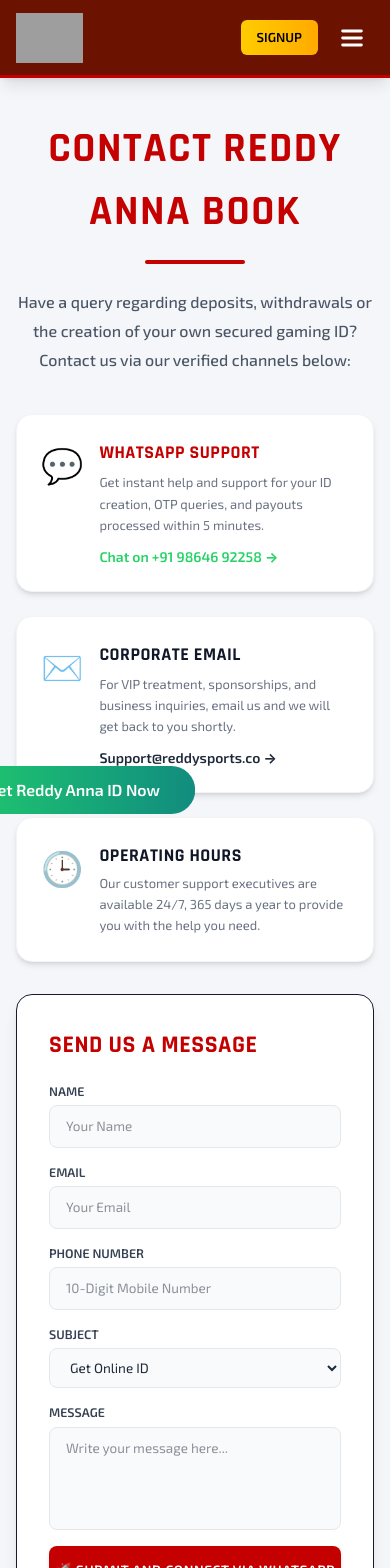
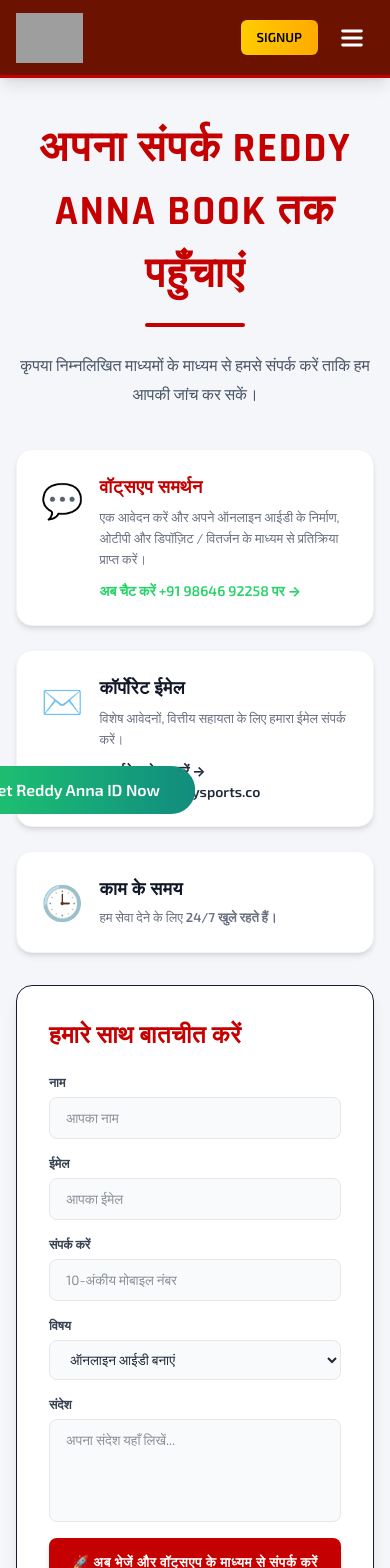
Before and after one commit to siyaguptaa78-code/reddy2, a Next.js app: page /contact-us in a window 390 px wide. Shown: the top 1568 px of the page. Built offline with nearby package versions, Linux system fonts and the light colour scheme; grey boxes are pictures that could not be loaded.

Commit message:
Update contact us page with Hindi content while maintaining design and responsive layouts

```diff
--- a/app/contact-us/page.tsx
+++ b/app/contact-us/page.tsx
@@ -9,7 +9,7 @@
   const [name, setName] = useState("");
   const [email, setEmail] = useState("");
   const [phone, setPhone] = useState("");
-  const [subject, setSubject] = useState("Get Online ID");
+  const [subject, setSubject] = useState("ऑनलाइन आईडी बनाएं");
   const [message, setMessage] = useState("");
   const [error, setError] = useState("");
   const [success, setSuccess] = useState(false);
@@ -19,22 +19,22 @@
     setError("");
 
     if (!name || name.trim() === "") {
-      setError("Please enter your Name.");
+      setError("कृपया अपना नाम दर्ज करें।");
       return;
     }
 
     if (!email || email.trim() === "") {
-      setError("Please enter your Email Address.");
+      setError("कृपया अपना ईमेल पता दर्ज करें।");
       return;
     }
 
     if (!phone || phone.trim() === "") {
-      setError("Please enter your Phone Number.");
+      setError("कृपया अपना फोन नंबर दर्ज करें।");
       return;
     }
 
     if (!message || message.trim() === "") {
-      setError("Please write your message.");
+      setError("कृपया अपना संदेश लिखें।");
       return;
     }
 
@@ -42,7 +42,7 @@
 
     setTimeout(() => {
       const waMsg = encodeURIComponent(
-        `Hello Reddy Anna Book Contact support,\nName: ${name}\nEmail: ${email}\nPhone: ${phone}\nSubject: ${subject}\nMessage: ${message}`
+        `नमस्ते Reddy Anna Book समर्थन,\nनाम: ${name}\nईमेल: ${email}\nफोन: ${phone}\nविषय: ${subject}\nसंदेश: ${message}`
       );
       window.open(`https://wa.me/916026703858?text=${waMsg}`, "_blank");
       setSuccess(false);
@@ -62,11 +62,11 @@
         {/* Header */}
         <section className="px-4 max-w-[900px] w-full mx-auto text-center flex flex-col gap-4">
           <h1 className="text-[#c40000] font-rajdhani font-black text-[42px] md:text-[32px] tracking-[1.5px] uppercase">
-            Contact Reddy Anna Book
+            अपना संपर्क Reddy Anna Book तक पहुँचाएं
           </h1>
           <div className="w-[100px] h-[4px] bg-[#c40000] mx-auto rounded" />
           <p className="text-gray-600 text-[16px] leading-[1.8] mt-2 font-medium">
-            Have a query regarding deposits, withdrawals or the creation of your own secured gaming ID? Contact us via our verified channels below:
+            कृपया निम्नलिखित माध्यमों के माध्यम से हमसे संपर्क करें ताकि हम आपकी जांच कर सकें।
           </p>
         </section>
 
@@ -82,10 +82,10 @@
                 <span className="text-[34px]">💬</span>
                 <div className="flex flex-col gap-1.5">
                   <h3 className="font-rajdhani font-bold text-[18px] text-[#c40000] uppercase tracking-[0.5px]">
-                    WhatsApp Support
+                    वॉट्सएप समर्थन
                   </h3>
                   <p className="text-gray-500 text-[13px] leading-relaxed">
-                    Get instant help and support for your ID creation, OTP queries, and payouts processed within 5 minutes.
+                    एक आवेदन करें और अपने ऑनलाइन आईडी के निर्माण, ओटीपी और डिपॉज़िट / वितर्जन के माध्यम से प्रतिक्रिया प्राप्त करें।
                   </p>
                   <a
                     href="https://wa.me/916026703858?text=Hello%20Reddy%20Anna,%20I%20want%20to%20get%20started."
@@ -93,7 +93,7 @@
                     rel="noopener noreferrer"
                     className="text-[#25D366] font-bold text-[14px] hover:underline mt-1"
                   >
-                    Chat on +91 98646 92258 &rarr;
+                    अब चैट करें +91 98646 92258 पर &rarr;
                   </a>
                 </div>
               </div>
@@ -103,16 +103,16 @@
                 <span className="text-[34px]">✉️</span>
                 <div className="flex flex-col gap-1.5">
                   <h3 className="font-rajdhani font-bold text-[18px] text-gray-900 uppercase tracking-[0.5px]">
-                    Corporate Email
+                    कॉर्पोरेट ईमेल
                   </h3>
                   <p className="text-gray-500 text-[13px] leading-relaxed">
-                    For VIP treatment, sponsorships, and business inquiries, email us and we will get back to you shortly.
+                    विशेष आवेदनों, वित्तीय सहायता के लिए हमारा ईमेल संपर्क करें।
                   </p>
                   <a
                     href="mailto:Support@reddysports.co"
                     className="text-gray-800 font-bold text-[14px] hover:underline mt-1"
                   >
-                    Support@reddysports.co &rarr;
+                    एक ईमेल पोस्ट करें → Support@reddysports.co
                   </a>
                 </div>
               </div>
@@ -122,10 +122,10 @@
                 <span className="text-[34px]">🕒</span>
                 <div className="flex flex-col gap-1">
                   <h3 className="font-rajdhani font-bold text-[18px] text-gray-900 uppercase tracking-[0.5px]">
-                    Operating Hours
+                    काम के समय
                   </h3>
                   <p className="text-gray-500 text-[13px] leading-relaxed">
-                    Our customer support executives are available 24/7, 365 days a year to provide you with the help you need.
+                    हम सेवा देने के लिए <b>24/7 खुले रहते हैं।</b>
                   </p>
                 </div>
               </div>
@@ -135,18 +135,18 @@
             {/* Premium Interactive Contact Form (Right Column) */}
             <div className="lg:col-span-7 bg-white p-8 md:p-6 rounded-2xl shadow-lg border border-gray-150 flex flex-col gap-5 w-full">
               <h2 className="text-[#c40000] font-rajdhani font-bold text-[24px] uppercase tracking-[0.5px]">
-                Send Us A Message
+                हमारे साथ बातचीत करें
               </h2>
 
               <form onSubmit={handleSubmit} className="flex flex-col gap-4">
 
                 <div className="grid grid-cols-1 sm:grid-cols-2 gap-4">
                   <div className="flex flex-col gap-1">
-                    <label htmlFor="name" className="text-gray-700 text-[12.5px] font-bold uppercase">Name</label>
+                    <label htmlFor="name" className="text-gray-700 text-[12.5px] font-bold uppercase">नाम</label>
                     <input
                       id="name"
                       type="text"
-                      placeholder="Your Name"
+                      placeholder="आपका नाम"
                       value={name}
                       onChange={(e) => setName(e.target.value)}
                       className="bg-gray-50 border border-gray-200 focus:border-[#c40000] focus:bg-white rounded-lg py-2.5 px-4 text-gray-800 text-[13.5px] outline-none transition-all"
@@ -154,11 +154,11 @@
                     />
                   </div>
                   <div className="flex flex-col gap-1">
-                    <label htmlFor="email" className="text-gray-700 text-[12.5px] font-bold uppercase">Email</label>
+                    <label htmlFor="email" className="text-gray-700 text-[12.5px] font-bold uppercase">ईमेल</label>
                     <input
                       id="email"
                       type="email"
-                      placeholder="Your Email"
+                      placeholder="आपका ईमेल"
                       value={email}
                       onChange={(e) => setEmail(e.target.value)}
                       className="bg-gray-50 border border-gray-200 focus:border-[#c40000] focus:bg-white rounded-lg py-2.5 px-4 text-gray-800 text-[13.5px] outline-none transition-all"
@@ -169,11 +169,11 @@
 
                 <div className="grid grid-cols-1 sm:grid-cols-2 gap-4">
                   <div className="flex flex-col gap-1">
-                    <label htmlFor="phone" className="text-gray-700 text-[12.5px] font-bold uppercase">Phone Number</label>
+                    <label htmlFor="phone" className="text-gray-700 text-[12.5px] font-bold uppercase">संपर्क करें</label>
                     <input
                       id="phone"
                       type="tel"
-                      placeholder="10-Digit Mobile Number"
+                      placeholder="10-अंकीय मोबाइल नंबर"
                       value={phone}
                       onChange={(e) => setPhone(e.target.value)}
                       className="bg-gray-50 border border-gray-200 focus:border-[#c40000] focus:bg-white rounded-lg py-2.5 px-4 text-gray-800 text-[13.5px] outline-none transition-all"
@@ -181,28 +181,28 @@
                     />
                   </div>
                   <div className="flex flex-col gap-1">
-                    <label htmlFor="subject" className="text-gray-700 text-[12.5px] font-bold uppercase">Subject</label>
+                    <label htmlFor="subject" className="text-gray-700 text-[12.5px] font-bold uppercase">विषय</label>
                     <select
                       id="subject"
                       value={subject}
                       onChange={(e) => setSubject(e.target.value)}
                       className="bg-gray-50 border border-gray-200 focus:border-[#c40000] focus:bg-white rounded-lg py-2.5 px-4 text-gray-800 text-[13.5px] outline-none transition-all cursor-pointer"
                     >
-                      <option value="Get Online ID">Get Online ID</option>
-                      <option value="Deposit Issue">Deposit Issue</option>
-                      <option value="Withdrawal Issue">Withdrawal Issue</option>
-                      <option value="VIP Club Inquiry">VIP Club Inquiry</option>
-                      <option value="Technical Support">Technical Support</option>
+                      <option value="ऑनलाइन आईडी बनाएं">ऑनलाइन आईडी बनाएं</option>
+                      <option value="डिपॉज़िट की समस्या है">डिपॉज़िट की समस्या है</option>
+                      <option value="वितर्जन की समस्या है">वितर्जन की समस्या है</option>
+                      <option value="वीपी क्लब के बारे में प्रश्न">वीपी क्लब के बारे में प्रश्न</option>
+                      <option value="टकनिकी सहायता">टकनिकी सहायता</option>
                     </select>
                   </div>
                 </div>
 
                 <div className="flex flex-col gap-1">
-                  <label htmlFor="message" className="text-gray-700 text-[12.5px] font-bold uppercase">Message</label>
+                  <label htmlFor="message" className="text-gray-700 text-[12.5px] font-bold uppercase">संदेश</label>
                   <textarea
                     id="message"
                     rows={4}
-                    placeholder="Write your message here..."
+                    placeholder="अपना संदेश यहाँ लिखें..."
                     value={message}
                     onChange={(e) => setMessage(e.target.value)}
                     className="bg-gray-50 border border-gray-200 focus:border-[#c40000] focus:bg-white rounded-lg py-2.5 px-4 text-gray-800 text-[13.5px] outline-none transition-all resize-none"
@@ -218,8 +218,8 @@
 
                 {success && (
                   <div className="bg-green-50 text-green-600 border border-green-100 rounded-lg p-3 text-[12.5px] font-semibold text-center flex flex-col gap-0.5">
-                    <span>✅ Dispatching Form Details!</span>
-                    <span className="text-[11.5px] text-green-500 font-normal">Opening WhatsApp support to secure your ticket ID...</span>
+                    <span>✅ फॉर्म विवरण भेजा जा रहा है!</span>
+                    <span className="text-[11.5px] text-green-500 font-normal">आपका टिकट आईडी सुरक्षित करने के लिए वॉट्सएप समर्थन खोला जा रहा है...</span>
                   </div>
                 )}
 
@@ -228,7 +228,7 @@
                   disabled={success}
                   className="w-full py-3.5 bg-[#c40000] hover:bg-black text-white font-bold uppercase rounded-lg shadow-md hover:shadow-none transition-all duration-300 tracking-wider text-[13.5px]"
                 >
-                  🚀 Submit and Connect via WhatsApp
+                  🚀 अब भेजें और वॉट्सएप के माध्यम से संपर्क करें
                 </button>
 
               </form>
```
